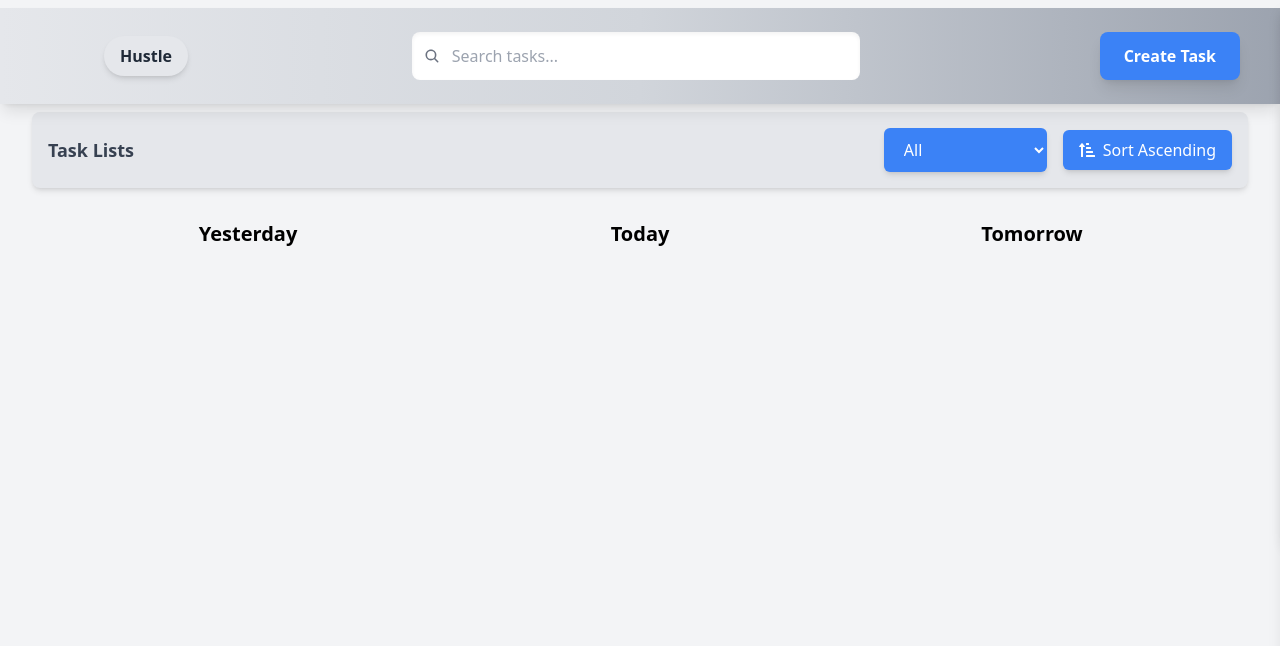
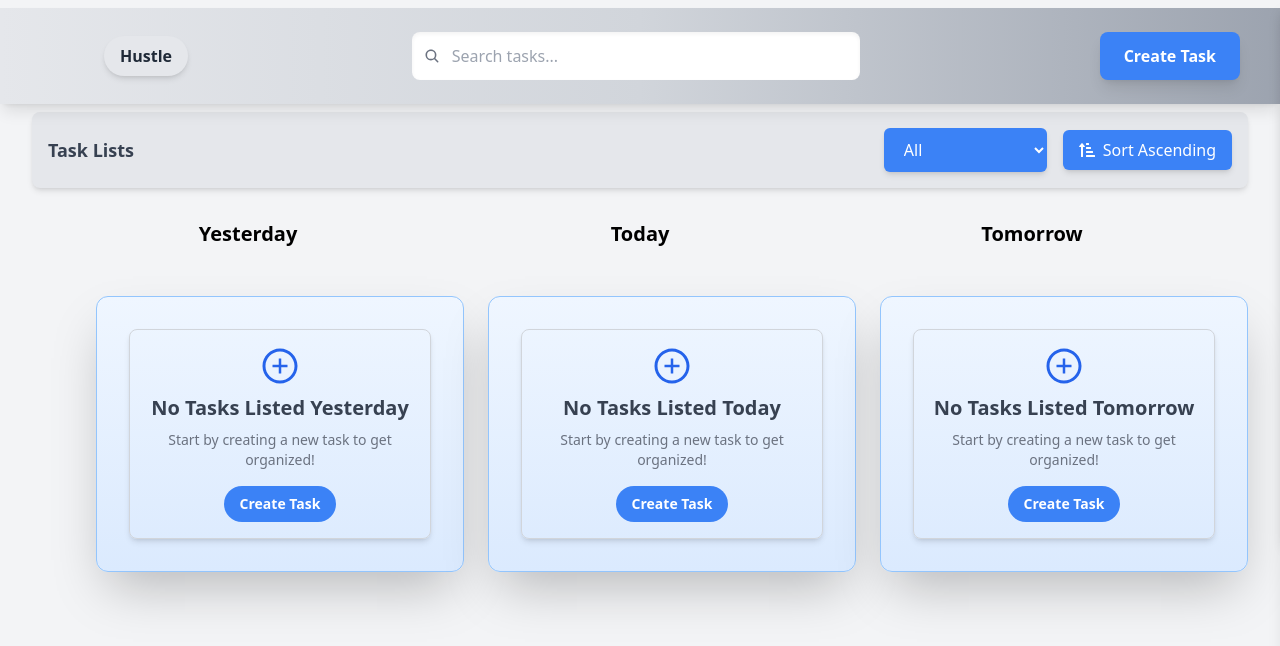
Before and after one commit to OptimizationGuru/HustleSpot, a React (Create React App) app: page / in a window 1280 px wide. Shown: the top 646 px of the page. Built offline with nearby package versions, Linux system fonts and the light colour scheme.

Commit message:
feat:notask added card

```diff
--- a/src/App.tsx
+++ b/src/App.tsx
@@ -1,4 +1,4 @@
-import React from 'react';
+import React, { useState } from 'react';
 import './index.css';
 import Navbar from './components/Navbar';
 import { Provider } from 'react-redux';
@@ -6,14 +6,27 @@ import store from './store/taskStore';
 import TaskList from './components/TaskList';
 
 function App() {
+  const [isSidebarOpen, setIsSidebarOpen] = useState(false);
+
+  const handleCreateButtonClick = () => {
+    setIsSidebarOpen(true);
+  };
+
+  const handleCloseSidebar = () => {
+    setIsSidebarOpen(false);
+  };
   return (
     <Provider store={store}>
       <div className="flex flex-col items-center justify-start min-h-screen bg-gray-100">
         <div className="w-full">
-          <Navbar />
+          <Navbar
+            onCreateTaskClick={handleCreateButtonClick}
+            isSideDrawerOpen={isSidebarOpen}
+            onCloseSidebar={handleCloseSidebar}
+          />
         </div>
         <div className="flex-grow w-full overflow-y-auto">
-          <TaskList />
+          <TaskList onCreateTaskClick={handleCreateButtonClick} />
         </div>
       </div>
     </Provider>
--- a/src/components/Navbar/index.tsx
+++ b/src/components/Navbar/index.tsx
@@ -1,16 +1,18 @@
-import React, { useState } from 'react';
+import React from 'react';
 import NewTask from '../CreateTask';
 import Sidebar from '../CreateTask/Sidebar';
 import { IoSearch } from 'react-icons/io5';
-const Navbar = () => {
-  const [isSidebarOpen, setIsSidebarOpen] = useState(false);
-  const handleCreateButtonClick = () => {
-    setIsSidebarOpen(true);
-  };
 
-  const handleCloseSidebar = () => {
-    setIsSidebarOpen(false);
-  };
+interface NavbarProps {
+  onCreateTaskClick: () => void;
+  onCloseSidebar: () => void;
+  isSideDrawerOpen: boolean;
+}
+const Navbar: React.FC<NavbarProps> = ({
+  onCreateTaskClick,
+  onCloseSidebar,
+  isSideDrawerOpen,
+}) => {
   return (
     <div className="flex flex-col md:flex-row items-center justify-between gap-4 p-6 bg-gradient-to-r from-gray-200 via-gray-300 to-gray-400 w-full shadow-lg fixed top-0 z-50 mt-2">
       <div className="flex items-center gap-2 ml-4 md:ml-20">
@@ -30,14 +32,14 @@ const Navbar = () => {
 
       <div className="flex items-center mx-4">
         <button
-          onClick={handleCreateButtonClick}
+          onClick={onCreateTaskClick}
           className="px-6 py-3 font-semibold rounded-lg shadow-lg bg-blue-500 text-white hover:bg-blue-600 transition-all duration-300"
         >
           Create Task
         </button>
       </div>
-      <Sidebar isOpen={isSidebarOpen} onClose={handleCloseSidebar}>
-        <NewTask onClose={handleCloseSidebar} />
+      <Sidebar isOpen={isSideDrawerOpen} onClose={onCloseSidebar}>
+        <NewTask onClose={onCloseSidebar} />
       </Sidebar>
     </div>
   );
--- /dev/null
+++ b/src/components/NoTAskCard/index.tsx
@@ -0,0 +1,34 @@
+import React from 'react';
+import { AiOutlinePlusCircle } from 'react-icons/ai';
+
+interface NoTasksCardProps {
+  onCreateTaskClick: () => void;
+  day: string;
+}
+
+const NoTasksCard: React.FC<NoTasksCardProps> = ({
+  onCreateTaskClick,
+  day,
+}) => {
+  return (
+    <div className="relative w-full max-w-xs sm:max-w-sm md:max-w-md flex flex-col gap-4 items-center justify-center mx-auto shadow-2xl rounded-xl bg-gradient-to-b from-blue-50 to-blue-100 p-6 sm:p-8 m-4 md:m-8 border border-blue-300 transition-transform transform hover:scale-105 hover:shadow-3xl">
+      <div className="flex flex-col items-center justify-center w-full p-4 border border-gray-300 rounded-lg shadow-md">
+        <AiOutlinePlusCircle size={40} className="text-blue-600 mb-2" />
+        <p className="text-lg sm:text-xl font-semibold text-gray-700 text-center">
+          No Tasks Listed {day}
+        </p>
+        <p className="text-sm text-gray-500 mt-2 text-center">
+          Start by creating a new task to get organized!
+        </p>
+        <button
+          onClick={onCreateTaskClick}
+          className="mt-4 bg-blue-500 text-white text-sm font-semibold py-2 px-4 rounded-full hover:bg-blue-600 transition duration-300"
+        >
+          Create Task
+        </button>
+      </div>
+    </div>
+  );
+};
+
+export default NoTasksCard;
--- a/src/components/TaskList/index.tsx
+++ b/src/components/TaskList/index.tsx
@@ -7,8 +7,13 @@ import { filterTasksByDefaultDates } from '../../helpers/FilterTask';
 import { TaskStatus } from '../../constants';
 import { Task } from '../../types';
 import { updateTask } from '../../store/taskSlice';
+import NoTasksCard from '../NoTaskCard';
 
-const TaskList = () => {
+interface TaskListProps {
+  onCreateTaskClick: () => void;
+}
+
+const TaskList: React.FC<TaskListProps> = ({ onCreateTaskClick }) => {
   const dispatch = useDispatch();
   const tasks = useSelector((state: RootState) => state.task.tasks);
   const [activeTaskList, setActiveTaskList] = useState<Task[]>([]);
@@ -106,9 +111,10 @@ const TaskList = () => {
             ))
           ) : (
             <div className="flex flex-col items-center justify-center w-full p-4 border border-gray-300 rounded-lg shadow-md">
-              <p className="text-lg font-semibold text-gray-700">
-                No Tasks Listed
-              </p>
+              <NoTasksCard
+                onCreateTaskClick={onCreateTaskClick}
+                day="Till Now"
+              />
             </div>
           )
         ) : (
@@ -116,7 +122,14 @@ const TaskList = () => {
             <div className="flex flex-col gap-2 sm:gap-4 items-center justify-center w-full">
               <p className="text-lg sm:text-xl font-bold">Yesterday</p>
               <div className="flex flex-col flex-wrap items-center justify-center gap-4 sm:gap-6 w-full">
-                {filterTasksByDefaultDates(activeTaskList).tasksYesterday.map(
+                {filterTasksByDefaultDates(activeTaskList).tasksYesterday
+                  .length === 0 ? (
+                  <NoTasksCard
+                    onCreateTaskClick={onCreateTaskClick}
+                    day="Yesterday"
+                  />
+                ) : (
+                  filterTasksByDefaultDates(activeTaskList).tasksYesterday.map(
                     (task: Task) => (
                       <TaskCard
                         key={task.id}
@@ -124,13 +137,21 @@ const TaskList = () => {
                         onUpdate={updateTaskInList}
                       />
                     )
+                  )
                 )}
               </div>
             </div>
             <div className="flex flex-col gap-2 sm:gap-4 items-center justify-center w-full">
               <p className="text-lg sm:text-xl font-bold">Today</p>
               <div className="flex flex-col flex-wrap items-center justify-center gap-4 sm:gap-6 w-full">
-                {filterTasksByDefaultDates(activeTaskList).tasksToday.map(
+                {filterTasksByDefaultDates(activeTaskList).tasksToday.length ===
+                0 ? (
+                  <NoTasksCard
+                    onCreateTaskClick={onCreateTaskClick}
+                    day="Today"
+                  />
+                ) : (
+                  filterTasksByDefaultDates(activeTaskList).tasksToday.map(
                     (task: Task) => (
                       <TaskCard
                         key={task.id}
@@ -138,19 +159,28 @@ const TaskList = () => {
                         onUpdate={updateTaskInList}
                       />
                     )
+                  )
                 )}
               </div>
             </div>
             <div className="flex flex-col gap-2 sm:gap-4 items-center justify-center w-full">
               <p className="text-lg sm:text-xl font-bold">Tomorrow</p>
               <div className="flex flex-col flex-wrap items-center justify-center gap-4 sm:gap-6 w-full">
-                {filterTasksByDefaultDates(activeTaskList).tasksTomorrow.map(
+                {filterTasksByDefaultDates(activeTaskList).tasksTomorrow
+                  .length === 0 ? (
+                  <NoTasksCard
+                    onCreateTaskClick={onCreateTaskClick}
+                    day="Tomorrow"
+                  />
+                ) : (
+                  filterTasksByDefaultDates(activeTaskList).tasksTomorrow.map(
                     (task: Task) => (
                       <TaskCard
                         key={task.id}
                         taskDetails={task}
                         onUpdate={updateTaskInList}
                       />
+                    )
                   )
                 )}
               </div>
```
Lines whose indentation alone changed are shown as unchanged.
